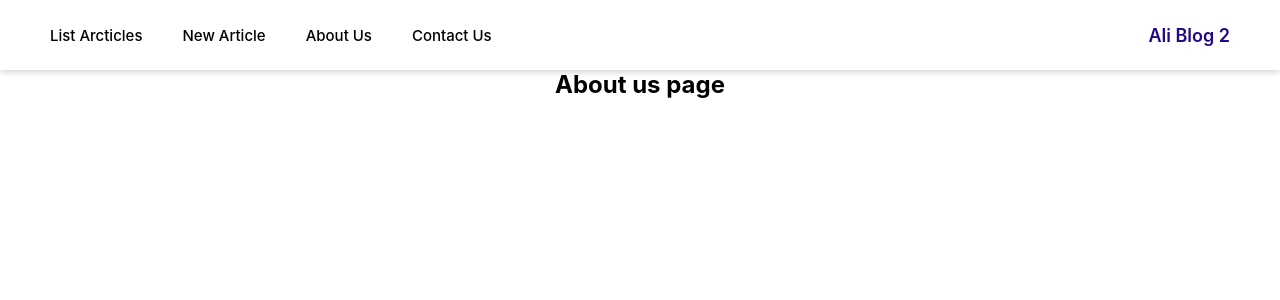
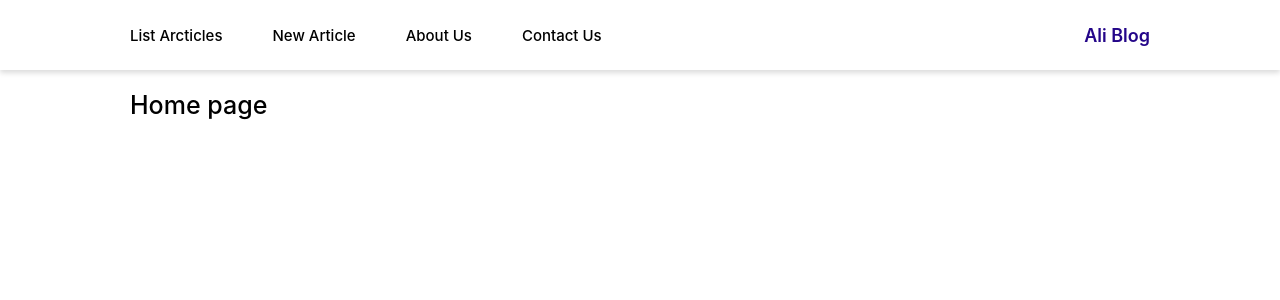
Before and after one commit to Almousaz/practice-React-rep, a React (Create React App) app: page / in a window 1280 px wide. Shown: the top 300 px of the page. Built offline with nearby package versions, Linux system fonts and the light colour scheme.

Commit message:
create homepage and container

```diff
--- a/src/App.js
+++ b/src/App.js
@@ -12,8 +12,8 @@ function App() {
       {/* <Navbar />
       <Header />
       <Footer /> */}
-      {/* <Articles /> */}
-      <Aboutus />
+      <Articles />
+      {/* <Aboutus /> */}
       {/* <Navbar title = "Mahdi Blog"/> */}
       {/* <Footer />
       <Home /> */}
--- a/src/components/navbar/Navbar.jsx
+++ b/src/components/navbar/Navbar.jsx
@@ -9,18 +9,29 @@ function Navbar(props){
 
 
     return(
-        <div className={styled.navbarstyle}>
+
+        <div className={styled.headerWrapper}>
+            <div className='container'>
+            <div className={styled.navbarstyle}>
             {/* <h1>Header</h1> */}
             <h3 className={styled.header}>{props.title}</h3>
             {/* <h3>{title}</h3> */}
 
-            <ul>
+            <div className={styled.navbar}>
+                <ul>
                 <li>List Arcticles</li>
                 <li>New Article</li>
                 <li>About Us</li>
                 <li>Contact Us</li>
             </ul>
+            </div>
+
         </div>
+        </div>
+        </div>
+
+
+
     )
 }
 
--- a/src/components/navbar/navbar.module.css
+++ b/src/components/navbar/navbar.module.css
@@ -1,9 +1,17 @@
+
+.headerWrapper{
+ box-shadow: 0px 3px 5px #ddd;
+}
+
+
+
 
 .navbarstyle {
     font-size: 15px;
     font-weight: 500;
     /* text-align: center; */
-    box-shadow: 0px 3px 5px #ddd;
+    /* padding: 0 40px; */
+
     height: 70px;
     display: flex;
     align-items: center;
@@ -17,16 +25,20 @@
     color: rgb(36, 6, 137);
 
 }
+/* .navbar{
+ padding:5px ;
+ margin: 30px;
+} */
 
 .navbarstyle ul {
     display: flex;
-    padding-left: 30px;
+    /* padding-left: 30px; */
     /* justify-content: center; */
     /* align-items: center; */
 }
 
 .navbarstyle ul li {
-    margin: 20px;
+    margin-left: 50px;
     cursor: pointer;
     /* justify-content: center; */
     /* align-items: center; */
--- a/src/index.css
+++ b/src/index.css
@@ -18,3 +18,7 @@ h1, h2, h3, h4, h5, h6, p, ul {
   margin: 0;
   list-style: none;
 }
+
+.container{
+  padding: 0 80px;
+}
--- a/src/pages/home/home.jsx
+++ b/src/pages/home/home.jsx
@@ -4,13 +4,19 @@ import Navbar from "../../components/navbar/Navbar"
 
 function Articles(){
     return(
-        <div>
+
+         <div>
             <Navbar title = "Ali Blog "/>
-            <h1 className={styled.header}>
+            {/* <h1 className={styled.header}>
                 Hello world ...
-            </h1>
+            </h1> */}
+            <div className="container">
             <h2>Home page</h2>
+            </div>
+
         </div>
+
+
     )
 }
 
--- a/src/pages/home/home.module.css
+++ b/src/pages/home/home.module.css
@@ -3,3 +3,10 @@
     font-size: 20px;
     background-color: aqua;
 }
+h2 {
+    text-align: left;
+    font-weight: 500;
+    font-size: 25px;
+    margin-top: 20px;
+    margin-left: 50px;
+}
```
